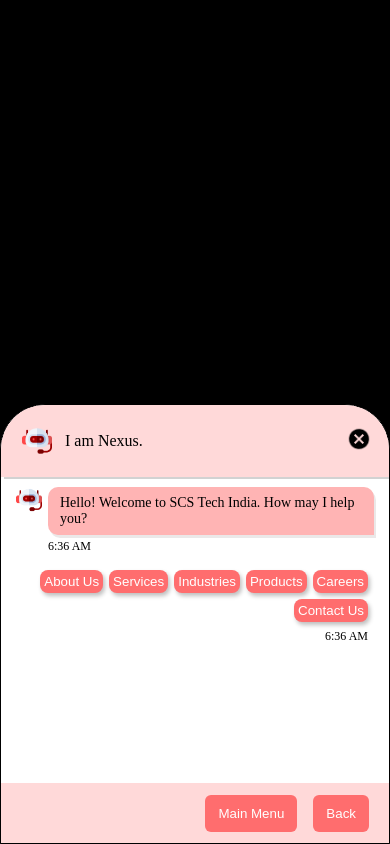
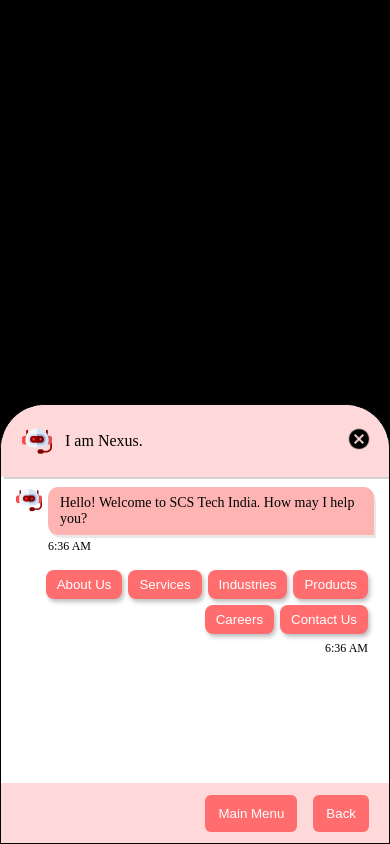
Before and after one commit to scstechindia002-droid/chatbot, a plain HTML site: page index.html in a window 390 px wide. Both pictures are taken after a click on the element 330 px from the left and 754 px from the top of the page. Drawn offline with Linux system fonts and the light colour scheme.

Commit message:
small screen button alignment issue solved

```diff
--- a/assets/css/style.css
+++ b/assets/css/style.css
@@ -334,7 +334,7 @@ body.appear-animate {
 
   .chatbot-details-btn-container button,
   #dropdownMenuButton1 {
-    padding: 3px;
+    padding: 6px 10px;
   }
 }
 
```
